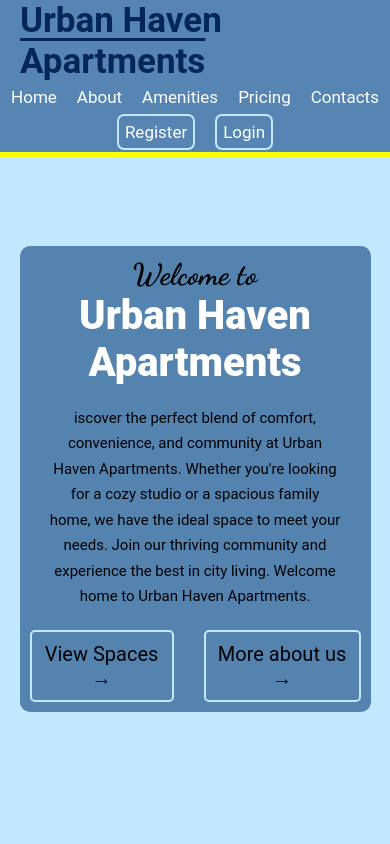
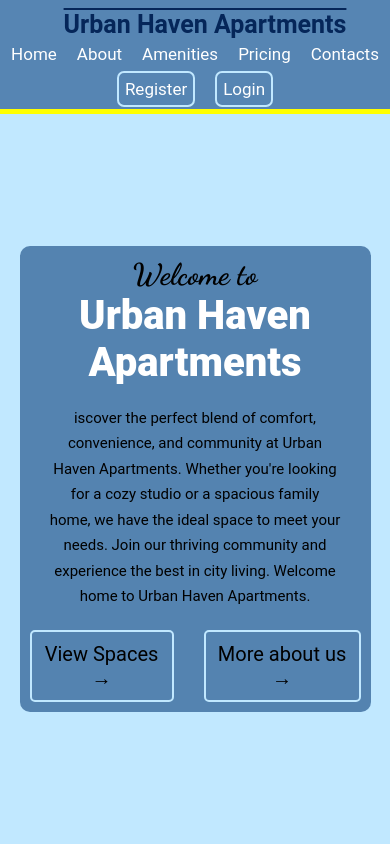
Before and after one commit to JulieWilly/urban-apartments, a website built with Vite: page index.html in a window 390 px wide. Shown: the top 844 px of the page. Built offline with nearby package versions, Linux system fonts and the light colour scheme; files whose address does not match are found by name.

Commit message:
Adding signinficant changes in the code.

```diff
--- a/style.css
+++ b/style.css
@@ -1284,7 +1284,8 @@ form button:hover{
     overflow-x:hidden;
   }
   .header .header_apartments_logo_name h1{
-    font-size: 3.5rem;
+    font-size: 2.5rem;
+    margin-top: 1rem;
   }
   .header{
     gap: .5rem;
@@ -1335,8 +1336,8 @@ form button:hover{
 }
 
 
-@media screen and (min-width:1020px) {
+@media screen and (min-width:1021px) {
   .footer{
-    margin-top: 8rem;
+    margin-top: 5rem;
   }
 }
```
